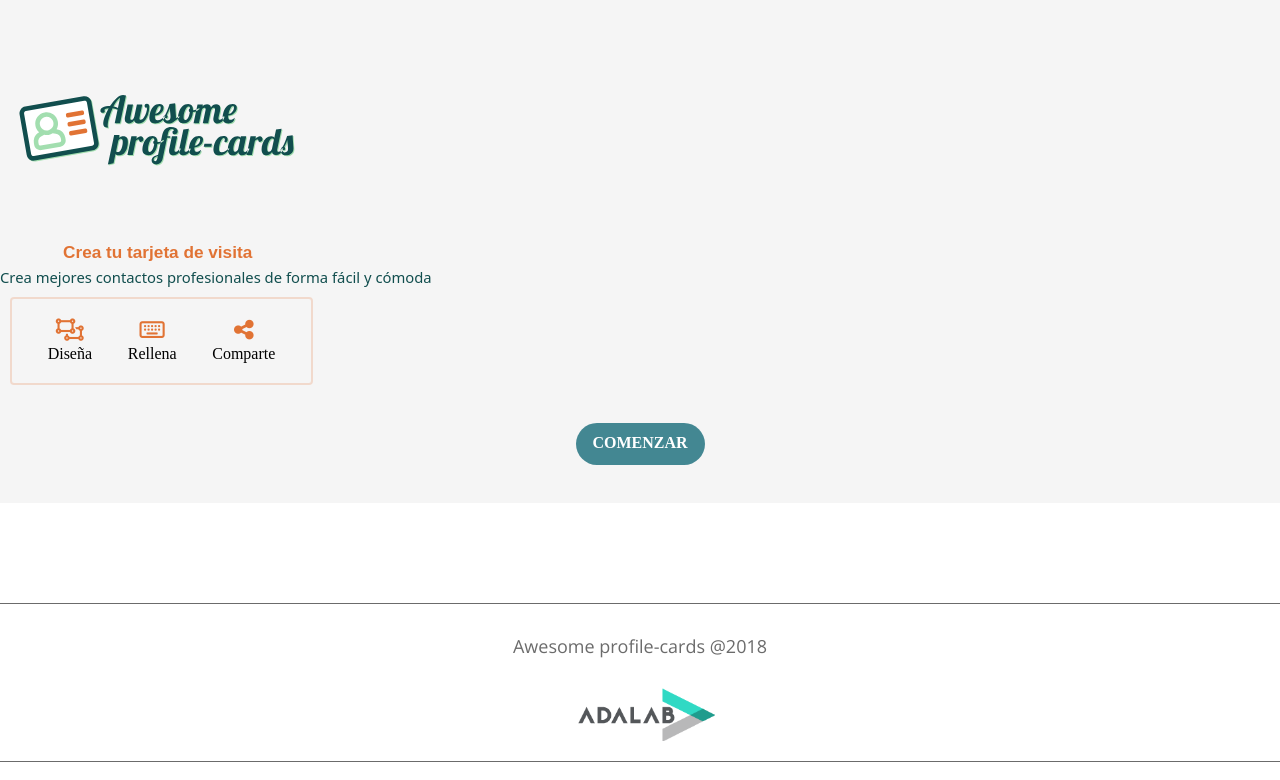
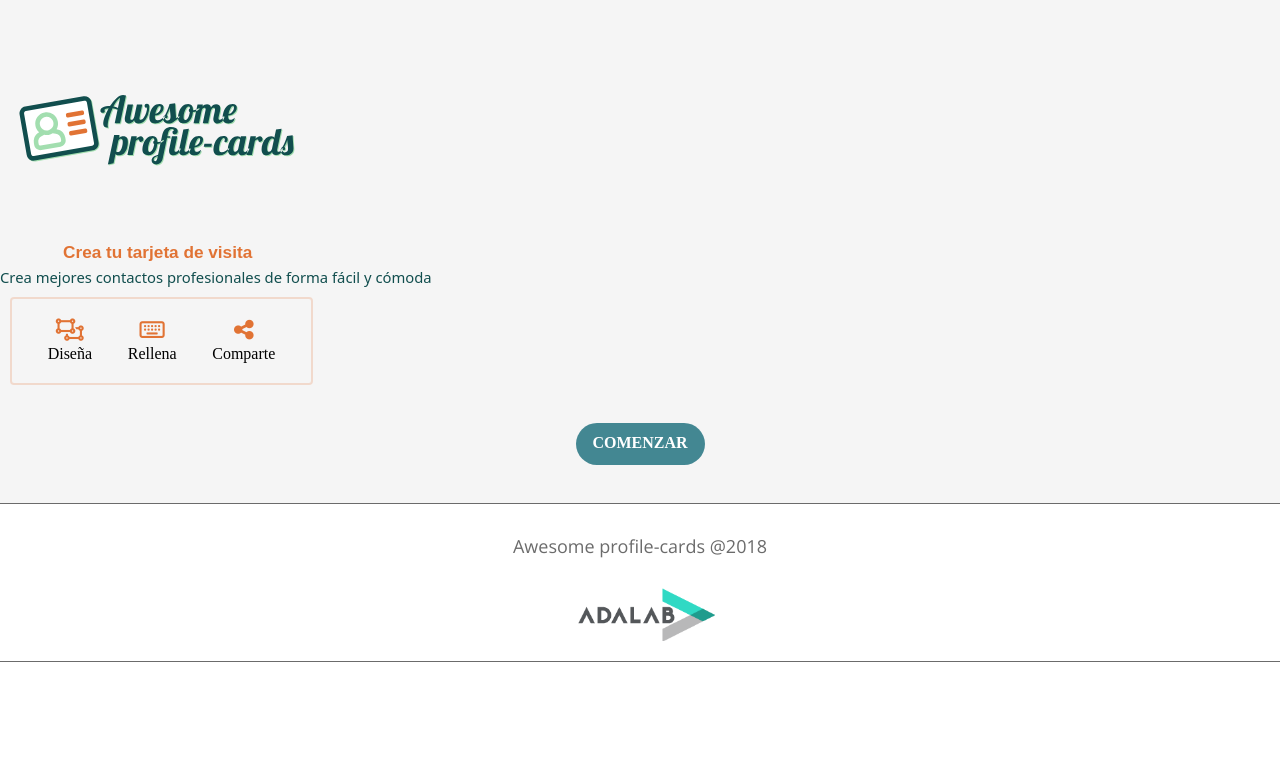
Before and after one commit to laura-pf/project-promo-Y-module-2-team-2, a website built with Vite: page src/index.html in a window 1280 px wide. Built offline with nearby package versions, Linux system fonts and the light colour scheme.

Commit message:
changes in footer barnch dev

```diff
--- a/src/scss/layout/_footer.scss
+++ b/src/scss/layout/_footer.scss
@@ -1,5 +1,4 @@
 .footer {
-    margin-top: 100px; //quitar este al final , es solo para mirar como va quedando el border top;
     border-top: solid 1px $color-gray;
     border-bottom: solid 1px $color-gray;// quitar, este borde simula la parte de abajo del navegador, lo pongo solo para hacer de tope y ver el espacio que necesitaria el logo de adalab con respecto a la pagina de abajo
     display: flex;
```
